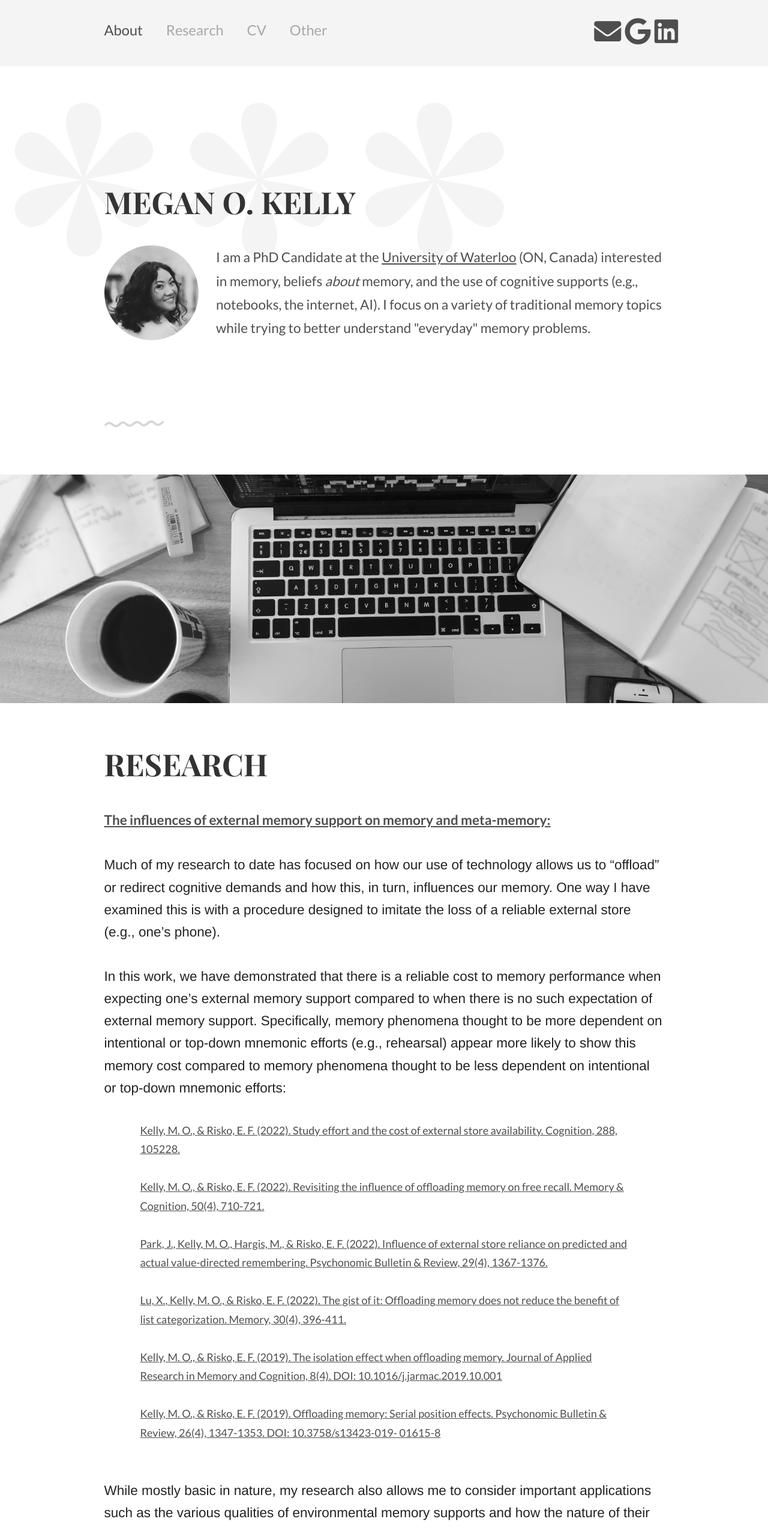
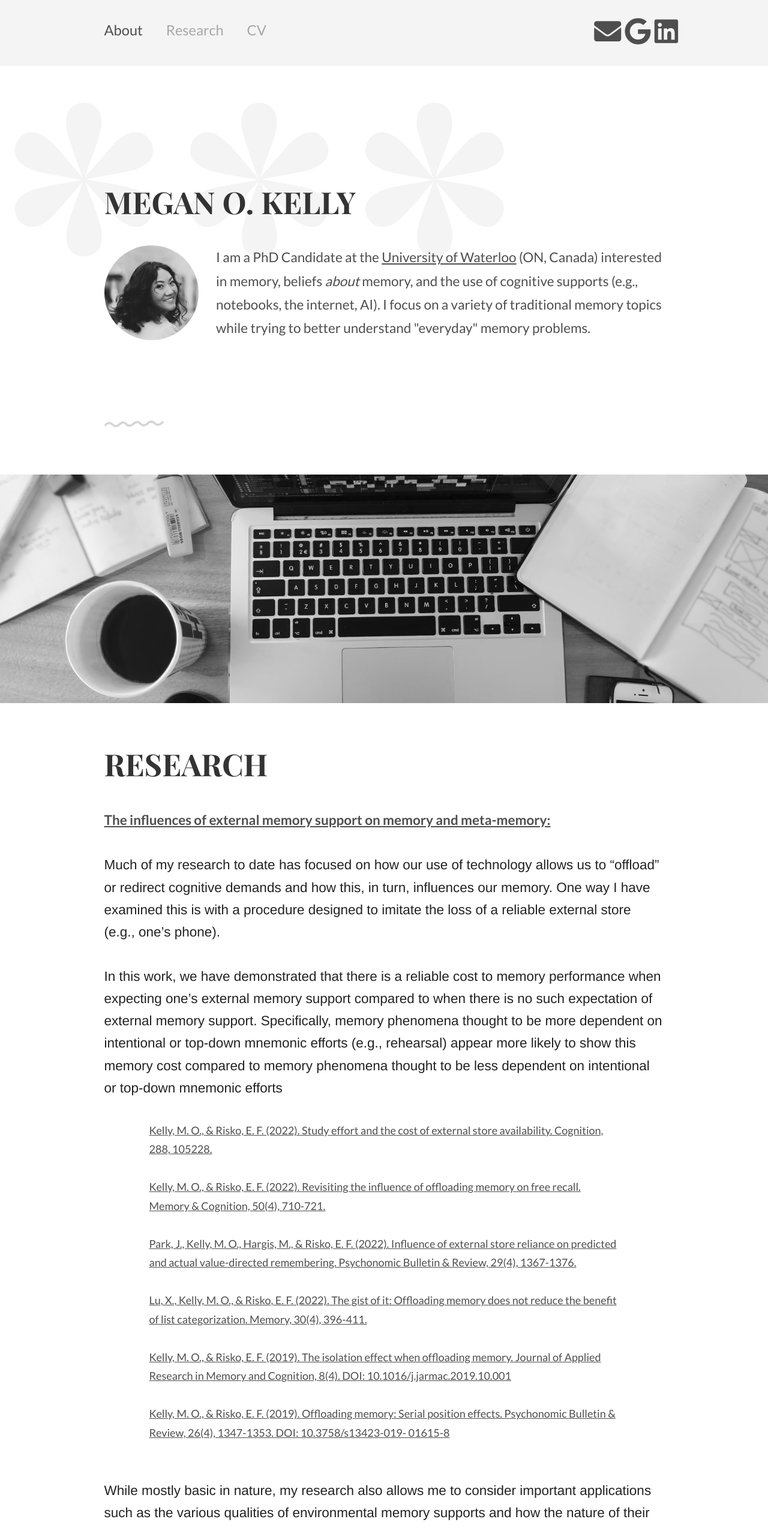
Before and after one commit to meganokelly/meganokelly.github.io, a plain HTML site: page index.html in a window 1280 px wide. Shown: the top 2547 px of the page at 60% size. Drawn offline with Linux system fonts and the light colour scheme.

Commit message:
removeother

```diff
--- a/index.html
+++ b/index.html
@@ -33,8 +33,8 @@ html {
 
 
 .indented-paragraph {
-  padding-left: 40px; /* Adjust the value as needed */
-  padding-right: 40px;
+  padding-left: 50px; /* Adjust the value as needed */
+  padding-right: 50px;
   font-size: 12px;
   color: #4d4d4d;
 }
@@ -55,7 +55,7 @@ html {
 				        <li class="active"><a href="#about"> About </a></li>
 				       	<li><a href="#research"> Research </a></li>
 				       	<li><a href="#cv"> CV </a></li>
-				       	<li><a href="#other"> Other </a></li>
+				       	<!-- <li><a href="#other"> Other </a></li> -->
 				    </ul>
 				</nav>
 
@@ -114,7 +114,7 @@ html {
 <b><p><u>The influences of external memory support on memory and meta-memory:</p></b></u>
 Much of my research to date has focused on how our use of technology allows us to “offload” or redirect cognitive demands and how this, in turn, influences our memory. One way I have examined this is with a procedure designed to imitate the loss of a reliable external store (e.g., one’s phone).<br><br>
 
-In this work, we have demonstrated that there is a reliable cost to memory performance when expecting one’s external memory support compared to when there is no such expectation of external memory support. Specifically, memory phenomena thought to be more dependent on intentional or top-down mnemonic efforts (e.g., rehearsal) appear more likely to show this memory cost compared to memory phenomena thought to be less dependent on intentional or top-down mnemonic efforts:<br><br>
+In this work, we have demonstrated that there is a reliable cost to memory performance when expecting one’s external memory support compared to when there is no such expectation of external memory support. Specifically, memory phenomena thought to be more dependent on intentional or top-down mnemonic efforts (e.g., rehearsal) appear more likely to show this memory cost compared to memory phenomena thought to be less dependent on intentional or top-down mnemonic efforts<br><br>
 
 <p class="indented-paragraph">
 
@@ -185,15 +185,9 @@ Kelly, M. O., Budescu, D. V., Dhami, M., & Mandel, D. R. (2024). The Effects of
 
       </div>
 
+		        </div>
 
-
-
-
-
-
-
-		</div>
-	</div>
+                   </div>
 
 
 
@@ -216,13 +210,11 @@ Kelly, M. O., Budescu, D. V., Dhami, M., & Mandel, D. R. (2024). The Effects of
 
 
 	<!-- OTHER -->
-	   <div class="skills section second" id="other">
+	   <!-- <div class="skills section second" id="other">
 		<div class="container">
 			<h1>Other</h1>
 
       <div class="unit-50">
-
-
 
       </div>
 
@@ -232,7 +224,7 @@ Kelly, M. O., Budescu, D. V., Dhami, M., & Mandel, D. R. (2024). The Effects of
 
 
 		</div>
-	</div>
+	</div> -->
 
 
 	<!-- Quote -->
```
